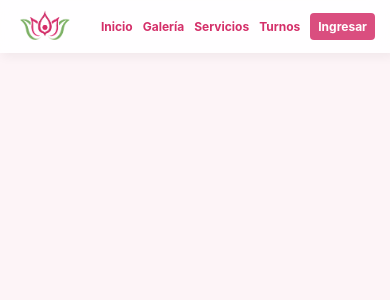
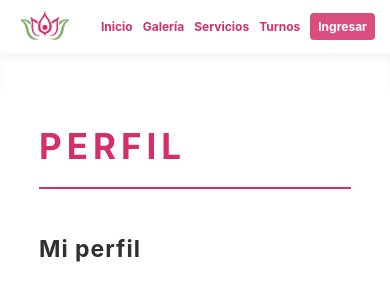
Before and after one commit to romerogustavob/Spa-Sentirse-Bien, a React (Vite) app: page /perfil in a window 390 px wide. Shown: the top 300 px of the page. Built offline with nearby package versions, Linux system fonts and the light colour scheme.

Commit message:
toqueteos pre-perfilPage + expansion del registro

```diff
--- a/src/App.tsx
+++ b/src/App.tsx
@@ -5,6 +5,7 @@ import Navbar from "./components/Navbar";
 import Services from "./pages/Services";
 import Gallery from "./pages/Gallery";
 import Turn from "./pages/Turns";
+import Perfil from "./pages/Perfil";
 import { PopUpProvider } from "./components/PopUpContext";
 
 function App() {
@@ -18,8 +19,8 @@ function App() {
           <Route path="/registro" element={<Register />} />
           <Route path="/galeria" element={<Gallery />} />
           <Route path="/servicios" element={<Services />} />
-
           <Route path="/turnos" element={<Turn />} />
+          <Route path="/perfil" element={<Perfil />} />
         </Routes>
       </PopUpProvider>
     </>
--- a/src/components/Dropdown.css
+++ b/src/components/Dropdown.css
@@ -24,6 +24,8 @@
   padding: 0;
   margin: 0;
   list-style: none;
+  max-height: 220px;
+  overflow-y: auto;
 }
 
 /* Estilo de cada elemento del menú desplegable */
--- a/src/components/Navbar.css
+++ b/src/components/Navbar.css
@@ -36,10 +36,18 @@ header .enlaces {
   gap: 20px;
 }
 
+.enlaces .SecondButton {
+  width: auto;
+  padding: 6px 12px;
+  font-size: 15px;
+  display: none;
+}
+
 .enlaces .MainButton {
   width: auto;
   padding: 6px 8px;
   font-size: 15px;
+  /*display: none;*/
 }
 
 @font-face {
--- a/src/components/Navbar.tsx
+++ b/src/components/Navbar.tsx
@@ -17,6 +17,9 @@ function Navbar() {
         <Link to="/galeria">Galería</Link>
         <Link to="/servicios">Servicios</Link>
         <Link to="/turnos">Turnos</Link>
+        <Link to="/perfil" className="SecondButton">
+          Perfil
+        </Link>
         <Link to="/login" className="MainButton">
           Ingresar
         </Link>
--- a/src/components/Turno.css
+++ b/src/components/Turno.css
@@ -118,7 +118,7 @@
 .turno-component .buttons .SecondButton {
   padding: 10px 15px;
   font-size: 16px;
-  width: 130px;
+  min-width: 100px;
 }
 
 @media screen and (max-width: 500px) {
--- a/src/components/Turno.tsx
+++ b/src/components/Turno.tsx
@@ -8,7 +8,16 @@ const servicios: string[] = [
   "Con piedras calientes",
   "Circulatorios",
 ];
-const horas: string[] = ["10:00", "11:00", "17:00", "18:00", "19:00"];
+const horas: string[] = [
+  "09:00",
+  "10:00",
+  "11:00",
+  "12:00",
+  "17:00",
+  "18:00",
+  "19:00",
+  "20:00",
+];
 
 type Props = {
   titulo: string;
--- a/src/index.css
+++ b/src/index.css
@@ -11,7 +11,7 @@
   --blanco: #ffffff;
   --rosa-claro: #fdf4f7;
   --rosa-fuerte: #f8dee7;
-  --header: rgba(255, 255, 255, 0.9);
+  --header: rgba(255, 255, 255, 0.95);
 }
 html {
   scroll-behavior: smooth;
--- a/src/pages/Home.css
+++ b/src/pages/Home.css
@@ -138,7 +138,7 @@
 
 .comments-section {
   margin: 0px 5% 130px;
-  padding-top: 130px;
+  padding-top: 80px;
 }
 .comments-section hr {
   color: var(--rosa);
--- a/src/pages/Login.tsx
+++ b/src/pages/Login.tsx
@@ -49,6 +49,10 @@ export function Register() {
         </p>
         <form>
           <label>
+            <p>Nombre Completo</p>
+            <input className="textbox" type="text" name="FullName"></input>
+          </label>
+          <label>
             <p>Correo electrónico</p>
             <input className="textbox" type="email" name="email"></input>
           </label>
@@ -57,7 +61,7 @@ export function Register() {
             <input className="textbox" type="password" name="password" />
           </label>
           <label>
-            <p>Repite la contraseña</p>
+            <p>Confirmar contraseña</p>
             <input className="textbox" type="password" name="password2" />
           </label>
           <p className="MensajeError">* Correo ya en uso.</p>
--- /dev/null
+++ b/src/pages/Perfil.css
@@ -0,0 +1,50 @@
+.perfil-page .background-image {
+  background-image: url("../assets/Fondo2.jpg");
+  background-size: cover;
+  background-position: center;
+  background-attachment: fixed;
+  background-repeat: no-repeat;
+  filter: blur(4px);
+  height: 100%;
+  width: 100%;
+  position: fixed;
+  top: 0;
+  left: 0;
+  z-index: -1;
+}
+.perfil-container {
+  display: flex;
+  flex-direction: column;
+  justify-content: left;
+  width: 80vw;
+  padding: 50px 40px;
+  margin: 130px 0 60px;
+  background-color: var(--header);
+  border-radius: 30px;
+}
+.perfil-container .titulo h1 {
+  letter-spacing: 5px;
+}
+
+.perfil-container hr {
+  color: var(--rosa);
+  border-style: solid;
+  margin: 20px 0 0;
+}
+
+.perfil-section h3 {
+  font-size: 23px;
+  color: var(--gris);
+  letter-spacing: 1px;
+  margin-top: 2em;
+}
+
+@media screen and (max-width: 500px) {
+  .perfil-container {
+    margin: 70px 0;
+  }
+  .perfil-page .background-image {
+    background-color: var(--blanco);
+    background-image: none;
+  }
+}
--- a/src/pages/Perfil.tsx
+++ b/src/pages/Perfil.tsx
@@ -0,0 +1,39 @@
+import { useLayoutEffect } from "react";
+import "./Perfil.css";
+
+type Perfil = {
+  FullName: string;
+  email: string;
+  img?: string;
+  password: string;
+  registro: Date;
+  visits: number;
+};
+const perfil: Perfil = {
+  FullName: "Julian Codina",
+  email: "depedrojulianismael@gmail.com",
+  password: "StarWars1234",
+  registro: new Date("07-09-24"),
+  visits: 3,
+};
+
+export default function Perfil() {
+  useLayoutEffect(() => {
+    window.scrollTo(0, 0);
+  }, []);
+
+  return (
+    <div className="perfil-page">
+      <div className="background-image" />
+      <div className="perfil-container">
+        <div className="titulo">
+          <h1>PERFIL</h1>
+          <hr />
+        </div>
+        <div className="perfil-section">
+          <h3>Mi perfil</h3>
+        </div>
+      </div>
+    </div>
+  );
+}
--- a/src/routes.tsx
+++ b/src/routes.tsx
@@ -4,6 +4,7 @@ import Home from "./pages/Home";
 import Services from "./pages/Services";
 import Gallery from "./pages/Gallery";
 import Turn from "./pages/Turns";
+import Perfil from "./pages/Perfil";
 
 const AppRoutes = () => {
   return (
@@ -15,6 +16,7 @@ const AppRoutes = () => {
         <Route path="/galeria" element={<Gallery />} />
         <Route path="/servicios" element={<Services />} />
         <Route path="/turnos" element={<Turn />} />
+        <Route path="/perfil" element={<Perfil />} />
       </Routes>
     </Router>
   );
```
